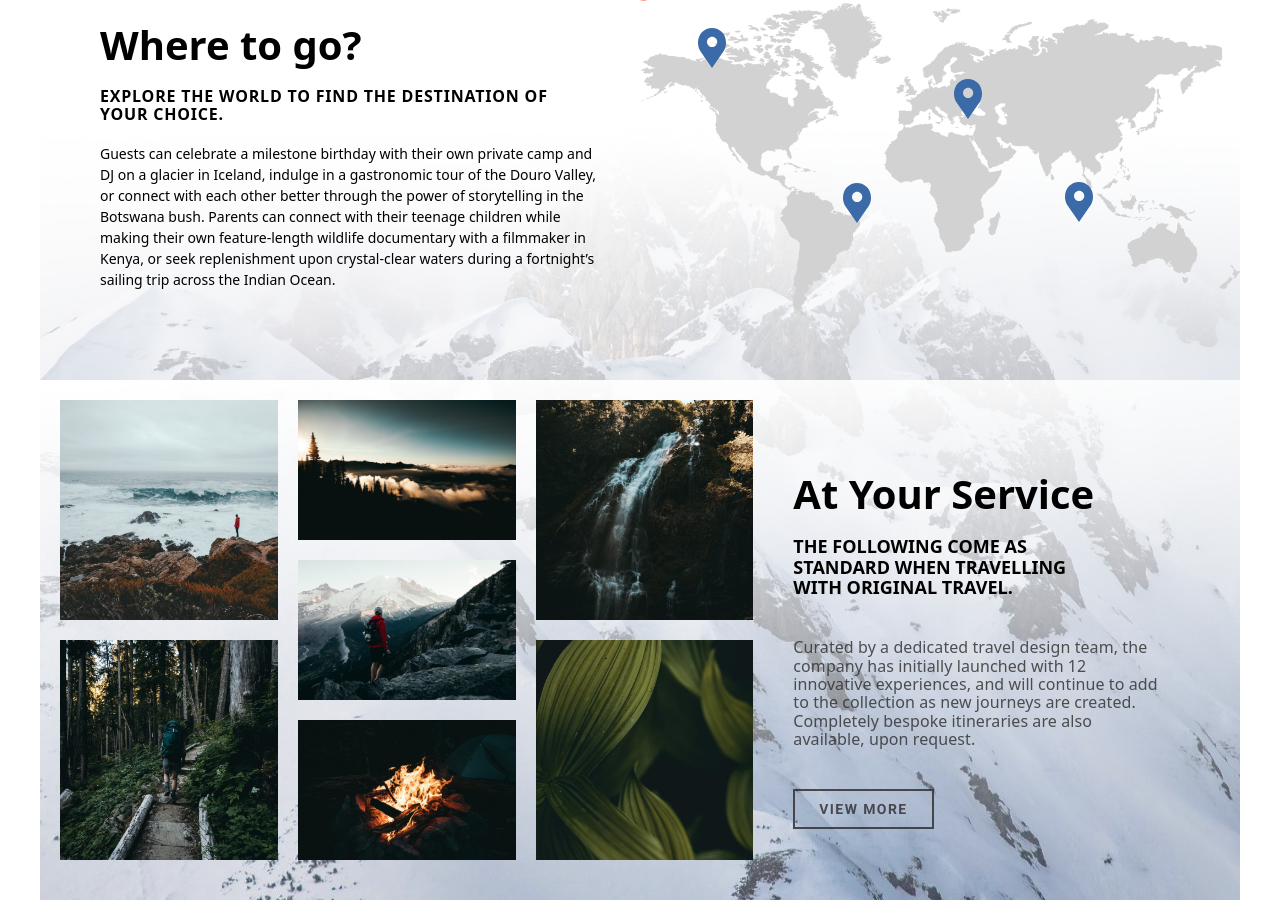
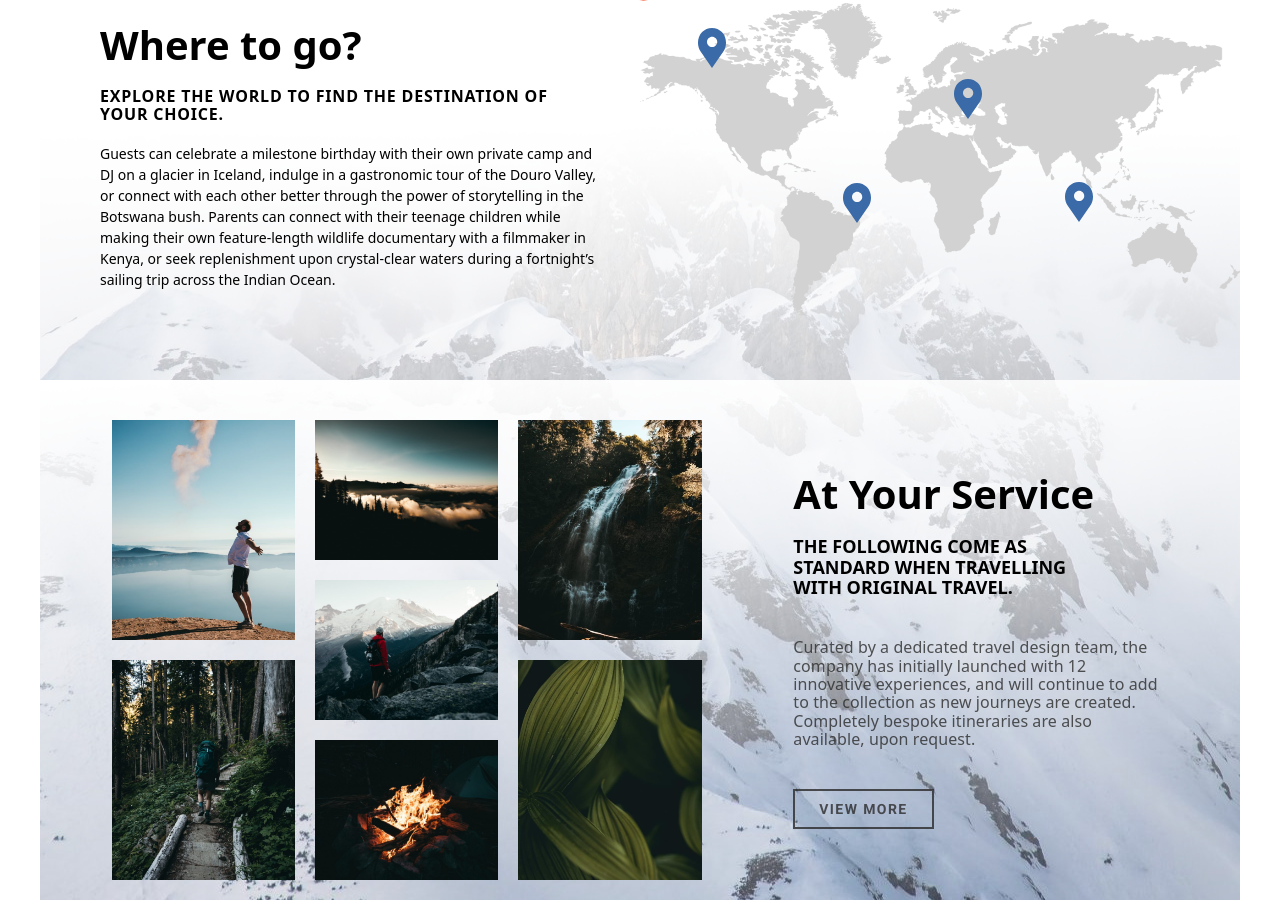
Before and after one commit to NovicovMykhailo/Adventure-Landing-demo, a plain HTML site: page index.html in a window 1280 px wide. Shown: the part 3226-4126 px from the top of the page. Drawn offline with nearby package versions, Linux system fonts and the light colour scheme.

Commit message:
images animation

```diff
--- a/index.html
+++ b/index.html
@@ -15,7 +15,7 @@
 			rel="stylesheet"
 			href="https://cdnjs.cloudflare.com/ajax/libs/modern-normalize/1.1.0/modern-normalize.min.css "
 		/>
-		<link rel="stylesheet" href="./css/main.css"/>
+		<link rel="stylesheet" href="./css/main.css" />
 	</head>
 	<body>
 		<!-- HERO -->
@@ -61,7 +61,7 @@
 			<a class="button gallery__button" href="">View more</a>
 		</section>
 		<!-- Where to go -->
-		<section class="travel  container">
+		<section class="travel container">
 			<img class="travel__image" src="./images/358031b08eefaf6dd090cf867882e7b6.png" alt="" width="1200" height="812" />
 			<div class="travel__map-thumb">
 				<div class="travel__thumb">
@@ -76,7 +76,6 @@
 					</p>
 				</div>
 				<div class="travel__map">
-
 					<svg class="pointer" width="32" height="32">
 						<use href="./images/symbol-defs.svg#pointer"></use>
 					</svg>
@@ -96,13 +95,19 @@
 		<!-- Invitation -->
 		<section class="invitation section container">
 			<div class="invitation__gallery">
-				<img class="invitation__photo" src="./images/1840d536f0cc6d2a5dcb5ba966b2a8cd.jpeg" alt="" />
-				<img class="invitation__photo" src="./images/39db8cdd268c8c72f24cb3f97f0ffe03.jpeg" alt="" />
-				<img class="invitation__photo" src="./images/83a646c2e38520ce87aae57f3854ce70.jpeg" alt="" />
-				<img class="invitation__photo" src="./images/2642b78d1066af1ad666544184a1b519.jpeg" alt="" />
-				<img class="invitation__photo" src="./images/2b1966ee8e9994d4051d1154196acc0e.jpeg" alt="" />
-				<img class="invitation__photo" src="./images/2dc75a8e9e53f1bb9dd451feb100dc6c.jpeg" alt="" />
-				<img class="invitation__photo" src="./images/c280cce5b798a3de3cd815dfbe6d6aca.jpeg" alt="" />
+				<div class="column">
+					<img class="invitation__photo item-1" src="./images/30c11f7687e03d671bd18b9373ace321.jpeg" alt="" />
+					<img class="invitation__photo item-2" src="./images/2642b78d1066af1ad666544184a1b519.jpeg" alt="" />
+				</div>
+				<div class="column">
+					<img class="invitation__photo item-3" src="./images/39db8cdd268c8c72f24cb3f97f0ffe03.jpeg" alt="" />
+					<img class="invitation__photo item-4" src="./images/2b1966ee8e9994d4051d1154196acc0e.jpeg" alt="" />
+					<img class="invitation__photo item-5" src="./images/c280cce5b798a3de3cd815dfbe6d6aca.jpeg" alt="" />
+				</div>
+				<div class="column">
+					<img class="invitation__photo item-6" src="./images/83a646c2e38520ce87aae57f3854ce70.jpeg" alt="" />
+					<img class="invitation__photo item-7" src="./images/2dc75a8e9e53f1bb9dd451feb100dc6c.jpeg" alt="" />
+				</div>
 			</div>
 			<div class="invitation__text-thumb">
 				<h2 class="title">At Your Service</h2>
--- a/sass/components/_buttons.scss
+++ b/sass/components/_buttons.scss
@@ -12,8 +12,11 @@
     font-size: 14px;
     letter-spacing: 0.1em;
     font-weight: 600;
-    transition: color 300ms ease-in-out;
+    transition: color 400ms ease-in-out, transform 400ms ease, border-radius 500ms ease-in-out 400ms;
     &:hover, &:focus{
+        transform: scale(1.1);
+        border-radius: 4px;
+
         color: $bg-color;
     }
 
--- a/sass/components/_gallery.scss
+++ b/sass/components/_gallery.scss
@@ -6,7 +6,6 @@
 
 }
 .gallery__pictureset{
-
     display: inline-flex;
     flex-direction: row;
     flex-wrap: wrap;
--- a/sass/components/_invitation.scss
+++ b/sass/components/_invitation.scss
@@ -4,17 +4,16 @@ padding-top: 0;
 	background-position: top;
 	display: flex;
 	align-items: center;
-
 }
 
-.invitation__text-thumb{
+.invitation__text-thumb {
 	width: 50%;
 	text-align: left;
 	padding: 20px;
 	padding-right: 80px;
 }
 
-.invitation__gallery{
+.invitation__gallery {
 	margin: 20px 0;
 	display: flex;
 	flex-wrap: wrap;
@@ -22,55 +21,69 @@ align-items: center;
 	gap: 20px;
 	width: 1000px;
 	height: 480px;
+}
+.column {
+    margin-top: 20px;
+	flex: 25%;
+	max-width: 25%;
+	gap: 20px;
 
+	& > img {
+		vertical-align: middle;
+		width: 100%;
+		object-fit: cover;
+        transition: transform 400ms ease-in-out 50ms, border-radius 400ms ease 50ms;
+        &:not(:last-child){
+            margin-bottom: 20px;
+        }
 
 	}
 
-.invitation__photo{
-    display: block;
-    width: calc((100% - 4 * 20px) / 3);
-    object-fit: cover;
-    &:nth-child(1){
-        height: 220px;
-    }
-    &:nth-child(2){
-        height: 140px;
-    }
-    &:nth-child(3){
-        height: 220px;
-    }
-    &:nth-child(4){
-        height: 220px;
-    }
-    &:nth-child(5){
-        transform: translateY(-80px);
-        height: 140px;
-    }
-    &:nth-child(6){
-        height: 220px;
-    }
-    &:nth-child(7){
-        transform: translateY(-160px);
-        height: 140px;
+	& > img:hover {
+		// cursor: pointer;
+		transform: scale(1.15);
+		border-radius: 8px;
+		z-index: 200;
 	}
 }
 
-.invitation__subtitle{
+.item-1 {
+	height: 220px;
+}
+.item-2 {
+	height: 220px;
+}
+.item-3 {
+	height: 140px;
+}
+.item-4 {
+	height: 140px;
+}
+.item-5 {
+	height: 140px;
+}
+.item-6 {
+	height: 220px;
+}
+.item-7 {
+	height: 220px;
+}
+
+.invitation__subtitle {
 	display: block;
 	font-size: 18px;
 	font-weight: 700;
 	margin-bottom: 40px;
-    width: 300px ;
+	width: 300px;
 	text-transform: uppercase;
 }
-.invitation__description{
+.invitation__description {
 	margin-bottom: 40px;
 	font-size: 16px;
 	font-weight: 500;
 	letter-spacing: 0.005em;
 	color: rgba(42, 42, 42, 0.8);
 }
-.invitation__button{
+.invitation__button {
 	color: rgba(42, 42, 42, 0.8);
-
 }
--- a/sass/components/_whereToGo.scss
+++ b/sass/components/_whereToGo.scss
@@ -1,13 +1,12 @@
 .travel {
 	padding-top: 0;
 	padding-bottom: 0;
-	pointer-events: none;
     margin-top: -140px;
+	clip-path: polygon(0 20%, 100% 0, 100% 100%, 0% 100%);
 }
 
 .travel__map-thumb {
 	background-image: url(../images/41695f7aabdb8eaa9fd6df8a3f7d4473.png);
-
 	background-position: bottom;
 	display: flex;
 }
@@ -22,6 +21,17 @@
 .travel__map {
 	width: 50%;
 	position: relative;
+
+	&>img{
+		z-index: 10;
+		transition: transform 400ms ease 200ms;
+
+	}
+	&>img:hover{
+		display: block;
+		transform: scale(1.02);
+	}
+
 }
 
 .travel__subtitle {
@@ -39,6 +49,8 @@
 	fill: #3a6aa7;
     height: 40px;
     width: auto;
+	transition: transform 250ms ease-in-out;
+	z-index: 100;
 
 	&:nth-child(1) {
 		position: absolute;
--- a/sass/utilities/_base.scss
+++ b/sass/utilities/_base.scss
@@ -30,3 +30,8 @@ html {
 // 	border-radius: 8px;
 // 	z-index: 200;
 // }
+svg:hover {
+	cursor: pointer;
+	transform: scale(1.2);
+
+}
```
Also changed, not shown: css/main.css, css/main.min.css, 2 other files. Lines whose indentation alone changed are shown as unchanged.
